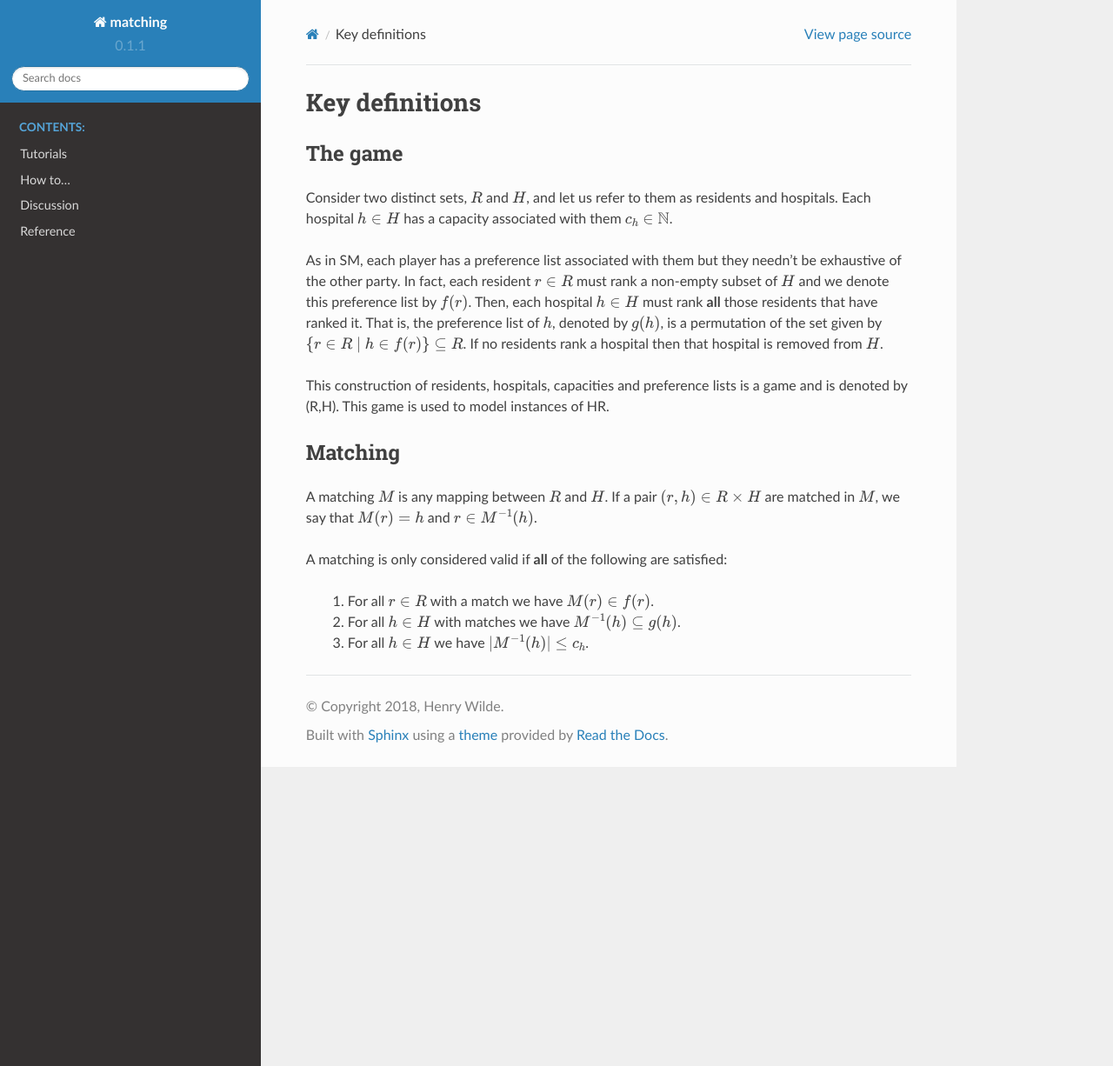
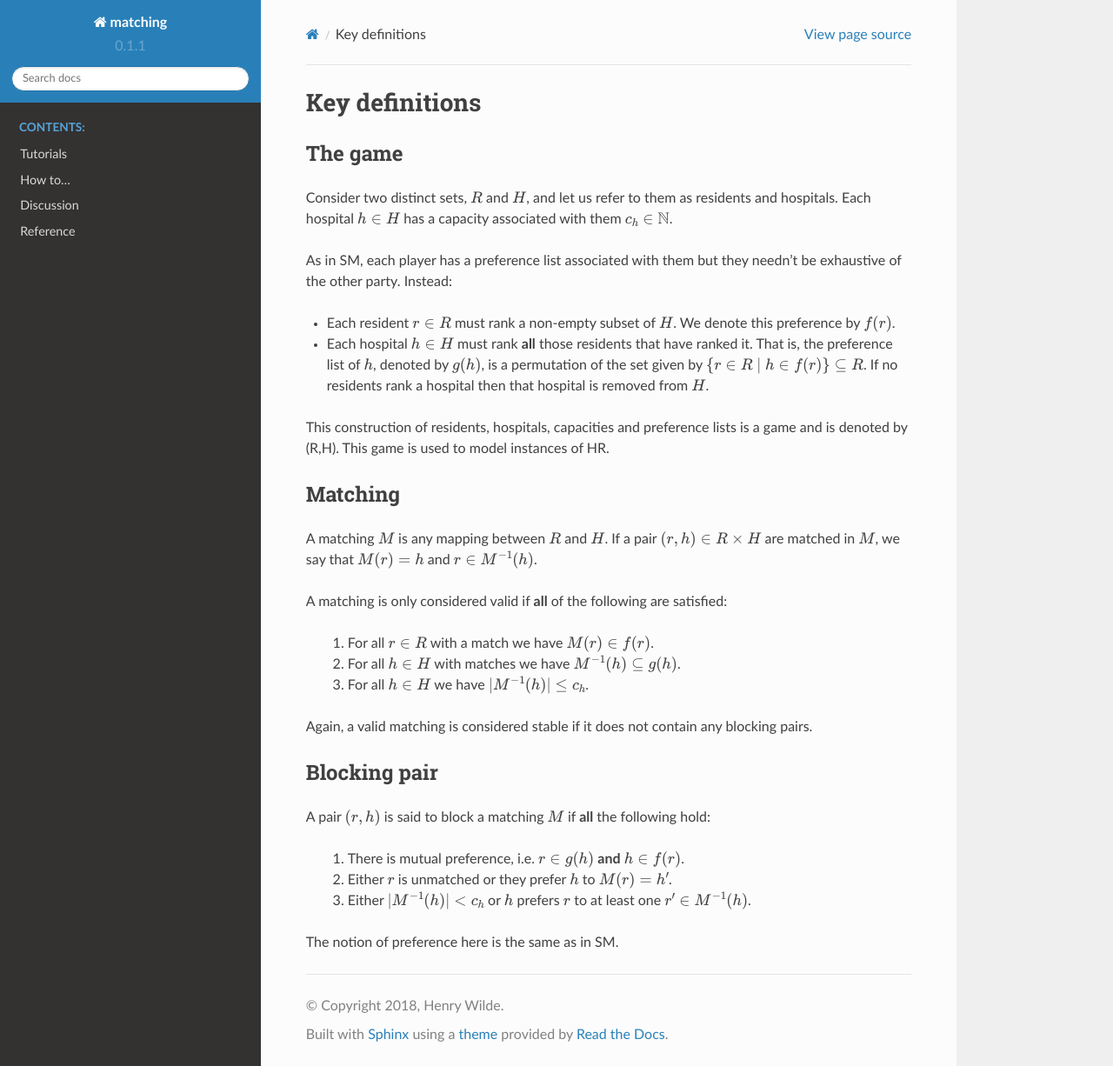
Before and after one commit to daffidwilde/matching, a Sphinx documentation site: the page built from docs/discussion/hospital_resident/definitions.rst, in a window 1280 px wide and 1226 px high. Shown: the whole window at 87% size. Built offline with Sphinx 7.4.7 and the Read the Docs theme 2.0.0, drawn with Linux system fonts in a browser that asks for light colours.

Commit message:
Finish definitions for HR.

```diff
--- a/docs/discussion/hospital_resident/definitions.rst
+++ b/docs/discussion/hospital_resident/definitions.rst
@@ -9,13 +9,15 @@ residents and hospitals. Each hospital :math:`h \in H` has a capacity associated
 with them :math:`c_h \in \mathbb{N}`.
 
 As in SM, each player has a preference list associated with them but they
-needn't be exhaustive of the other party. In fact, each resident :math:`r \in R`
-must rank a non-empty subset of :math:`H` and we denote this preference list by
-:math:`f(r)`. Then, each hospital :math:`h \in H` must rank **all** those
-residents that have ranked it. That is, the preference list of :math:`h`,
-denoted by :math:`g(h)`, is a permutation of the set given by
-:math:`\left\{r \in R \ | \ h \in f(r)\right\} \subseteq R`. If no residents
-rank a hospital then that hospital is removed from :math:`H`.
+needn't be exhaustive of the other party. Instead:
+
+- Each resident :math:`r \in R` must rank a non-empty subset of :math:`H`. We
+  denote this preference by :math:`f(r)`.
+- Each hospital :math:`h \in H` must rank **all** those residents that have
+  ranked it. That is, the preference list of :math:`h`, denoted by :math:`g(h)`,
+  is a permutation of the set given by
+  :math:`\left\{r \in R \ | \ h \in f(r)\right\} \subseteq R`. If no residents
+  rank a hospital then that hospital is removed from :math:`H`.
 
 This construction of residents, hospitals, capacities and preference lists is
 a game and is denoted by (R,H). This game is used to model instances of HR.
@@ -33,3 +35,21 @@ A matching is only considered valid if **all** of the following are satisfied:
     2. For all :math:`h \in H` with matches we have
        :math:`M^{-1}(h) \subseteq g(h)`.
     3. For all :math:`h \in H` we have :math:`|M^{-1}(h)| \leq c_h`.
+
+Again, a valid matching is considered stable if it does not contain any blocking
+pairs.
+
+Blocking pair
++++++++++++++
+
+A pair :math:`(r, h)` is said to block a matching :math:`M` if **all** the
+following hold:
+
+    1. There is mutual preference, i.e. :math:`r \in g(h)` **and**
+       :math:`h \in f(r)`.
+    2. Either :math:`r` is unmatched or they prefer :math:`h` to
+       :math:`M(r) = h'`.
+    3. Either :math:`|M^{-1}(h)| < c_h` or :math:`h` prefers :math:`r` to at
+       least one :math:`r' \in M^{-1}(h)`.
+
+The notion of preference here is the same as in SM.
```
